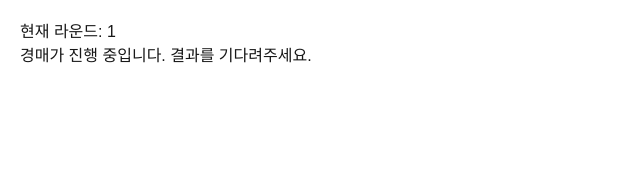
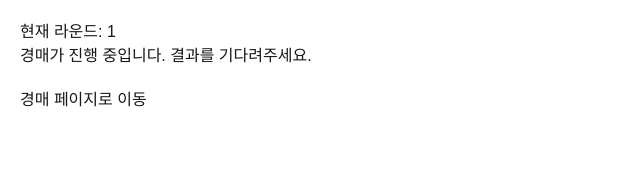
Before and after one commit to Smile-Ky/year-end-party, a Next.js app in the folder year-end-party/: page /result in a window 1280 px wide. Shown: the top 178 px of the page, without its empty margins (0-640 px from the left). Built offline with nearby package versions, Linux system fonts and the light colour scheme.

Commit message:
result -> auction page 버튼튼

```diff
--- a/year-end-party/app/result/page.tsx
+++ b/year-end-party/app/result/page.tsx
@@ -1,6 +1,7 @@
 'use client';
 
 import { useState, useEffect } from 'react';
+import { useRouter } from 'next/navigation';
 
 interface Product {
     id: number;
@@ -9,6 +10,7 @@ interface Product {
   }
 
 export default function ResultPage() {
+  const router = useRouter();
   const [currentRound, setCurrentRound] = useState<number | null>(null);
   const [result, setResult] = useState<{
     open: boolean;
@@ -43,6 +45,10 @@ export default function ResultPage() {
     }
   };
 
+  const redirectToAuction = () => {
+    router.push('/auction');
+  }
+
   useEffect(() => {
     // 현재 라운드를 가져온 후, 해당 라운드의 결과를 가져옴
     const loadData = async () => {
@@ -74,6 +80,9 @@ export default function ResultPage() {
       ) : (
         <p>경매가 진행 중입니다. 결과를 기다려주세요.</p>
       )}
+    <button onClick={redirectToAuction} style={{ marginTop: '20px' }}>
+        경매 페이지로 이동
+    </button>
     </div>
   );
 }
```
